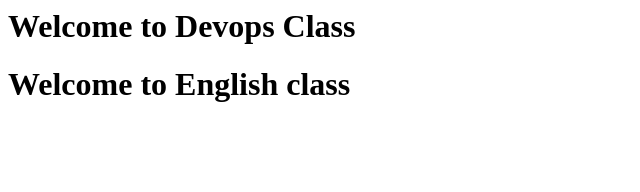
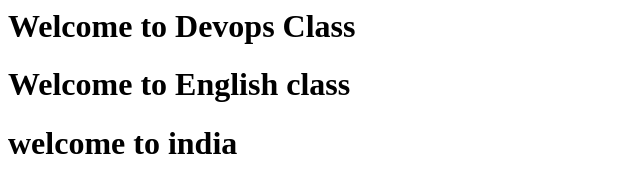
Before and after one commit to ersraj536/firstrepo, a plain HTML site: page index.html in a window 1280 px wide. Shown: the whole page, without its empty margins (0-640 px from the left). Drawn offline with Linux system fonts and the light colour scheme.

Commit message:
third commit

```diff
--- a/index.html
+++ b/index.html
@@ -1,2 +1,3 @@
 <h1> Welcome to Devops Class </h1>
 <h1> Welcome to English class </h1>
+<h1> welcome to india </h1>
```
